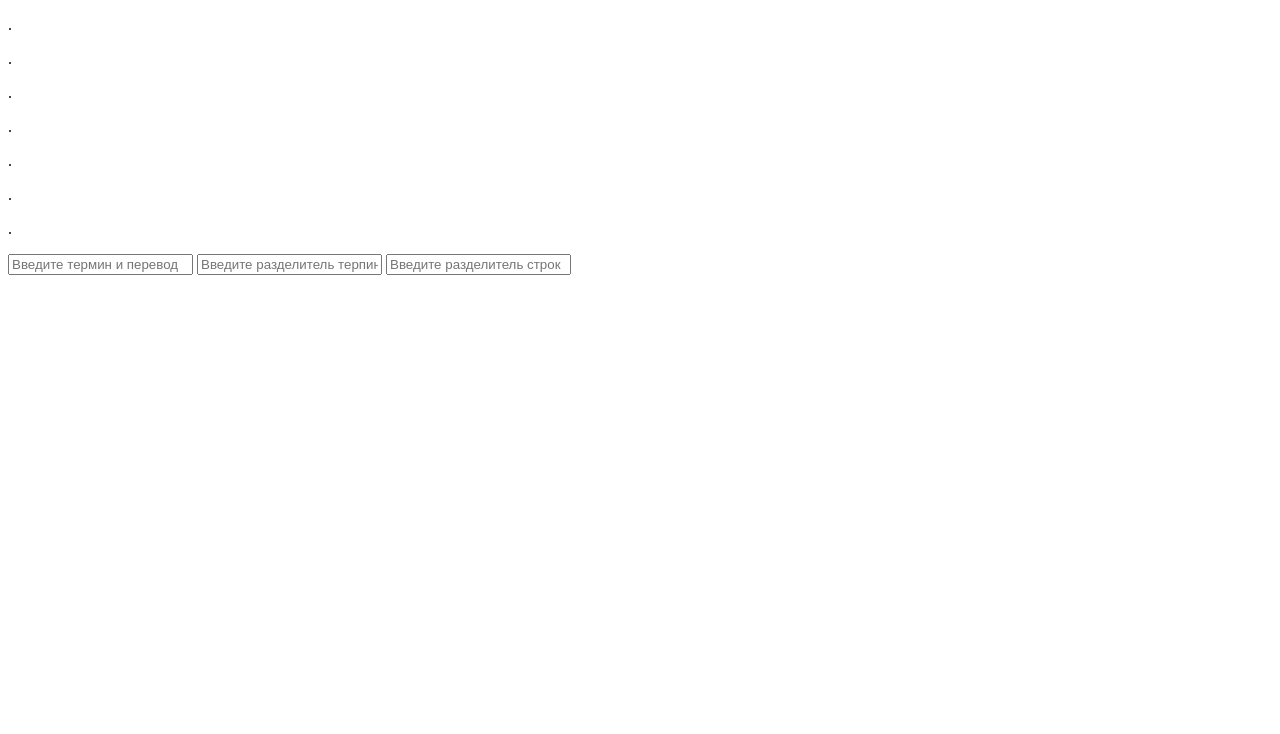
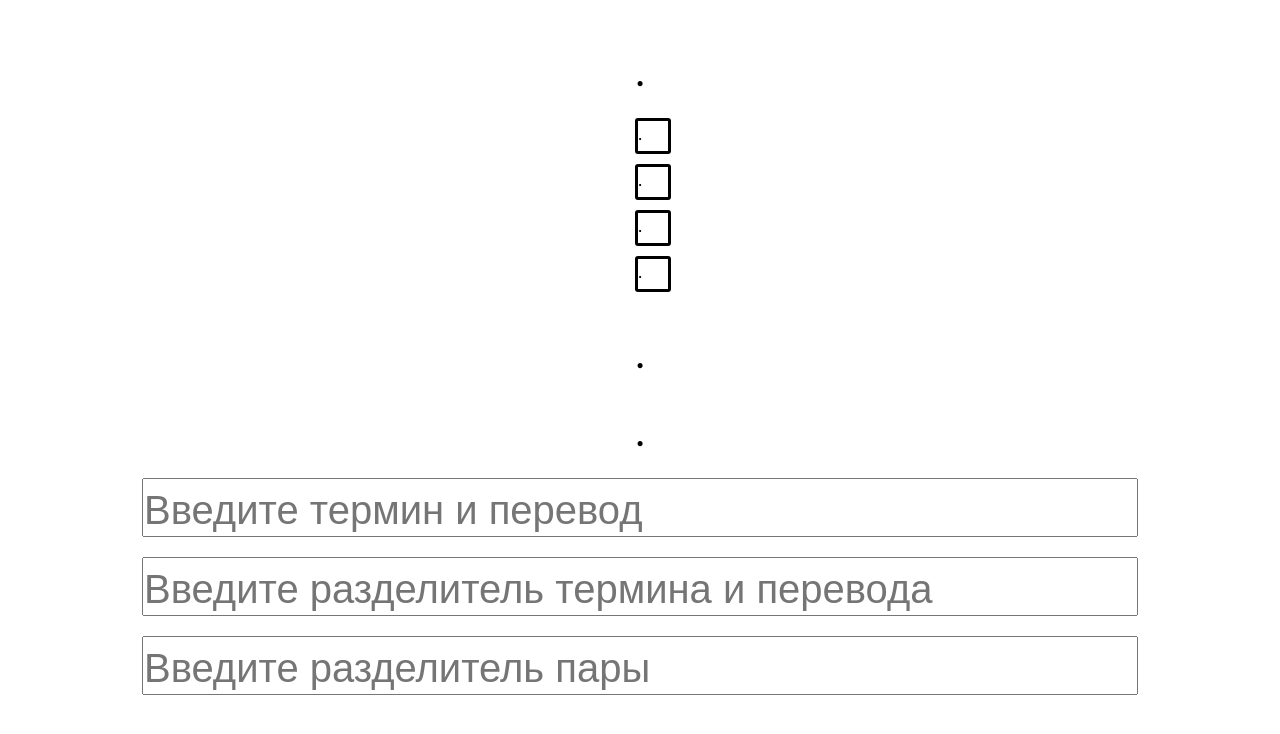
Before and after one commit to IlyaSergin/project, a plain HTML site: page index.html in a window 1280 px wide. Drawn offline with Linux system fonts and the light colour scheme.

Commit message:
mistake in displayObj

```diff
--- a/index.html
+++ b/index.html
@@ -6,7 +6,7 @@
     <meta name="viewport" content="width=device-width, initial-scale=1.0">
     <title>quizlet</title>
     <script src="script.js"></script>
-    <link rel="stylesheet" href="style">
+    <link rel="stylesheet" href="style.css">
 </head>
 
 <body>
@@ -21,8 +21,8 @@
         <p class="stat bigText">.</p>
         <p class="start bigText">.</p>
         <input type="text" placeholder="Введите термин и перевод" class="mainInput bigText">
-        <input type="text" placeholder="Введите разделитель терпина и перевода" class="split1 bigText">
-        <input type="text" placeholder="Введите разделитель строк" class="split2 bigText">
+        <input type="text" placeholder="Введите разделитель термина и перевода" class="split1 bigText">
+        <input type="text" placeholder="Введите разделитель пары" class="split2 bigText">
     </div>
 </body>
 
--- a/script.js
+++ b/script.js
@@ -25,8 +25,9 @@ function cookieF() {
     console.log(document.cookie)
 }
 function displayObj(objects, toD) {
+    console.log(objects)
     for (let i = 0; i < objects.length; i++) {
-        objects[i].style.display = toD
+        objects[i].style.display = "none"
     }
 }
 cookieF()
--- a/style.css
+++ b/style.css
@@ -1,8 +1,8 @@
 @import url('https://fonts.googleapis.com/css2?family=Montserrat:wght@400;600&display=swap');
 
 * {
-    padding: 0;
-    margin: 0;
+    padding: 0px;
+    margin: 10px;
 }
 
 body {
@@ -14,10 +14,12 @@ body {
     align-items: center;
 }
 
-text {
+.text {
     font-size: 20px;
 }
-
+.bigText {
+    font-size: 48px;
+}
 .var {
     height: 30px;
     width: 100%;
@@ -29,3 +31,10 @@ text {
     display: flex;
     justify-content: space-evenly;
 }
+input::placeholder {
+    font-size: 40px;
+}
+input{
+    width: 80%;
+    min-height: 50px;
+}
```
